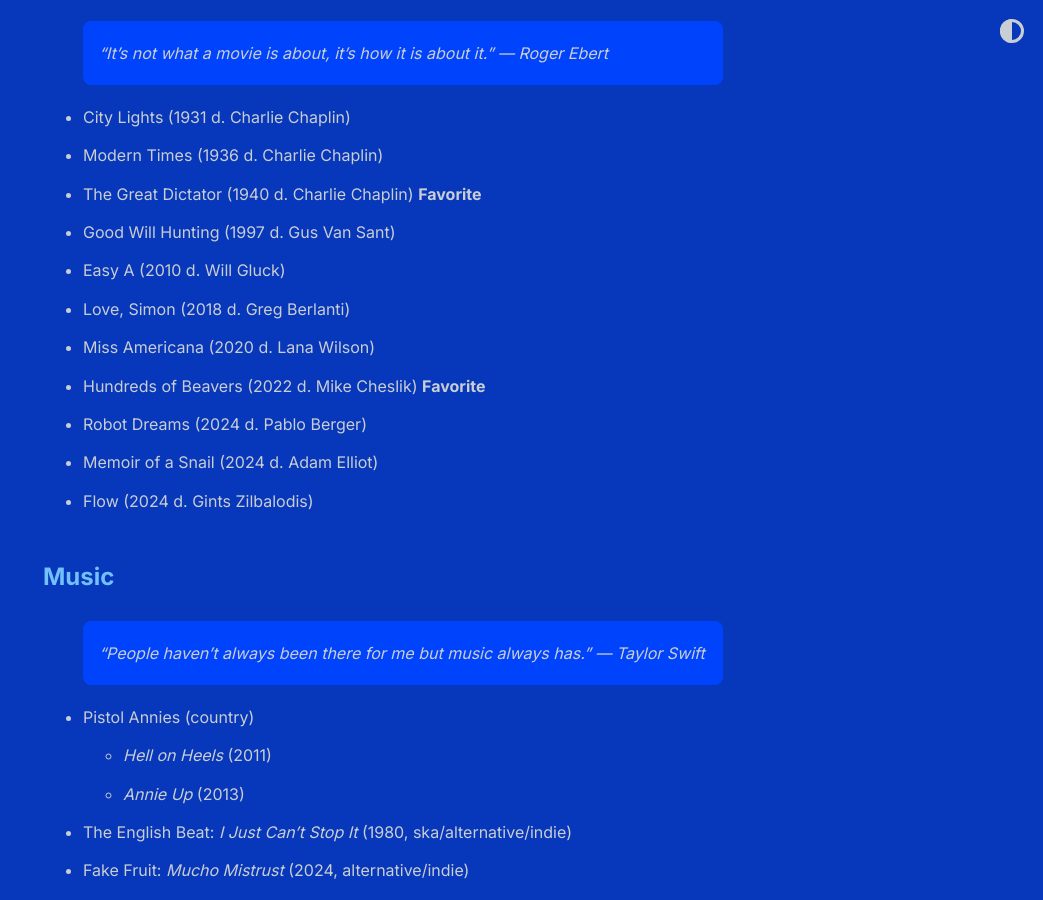
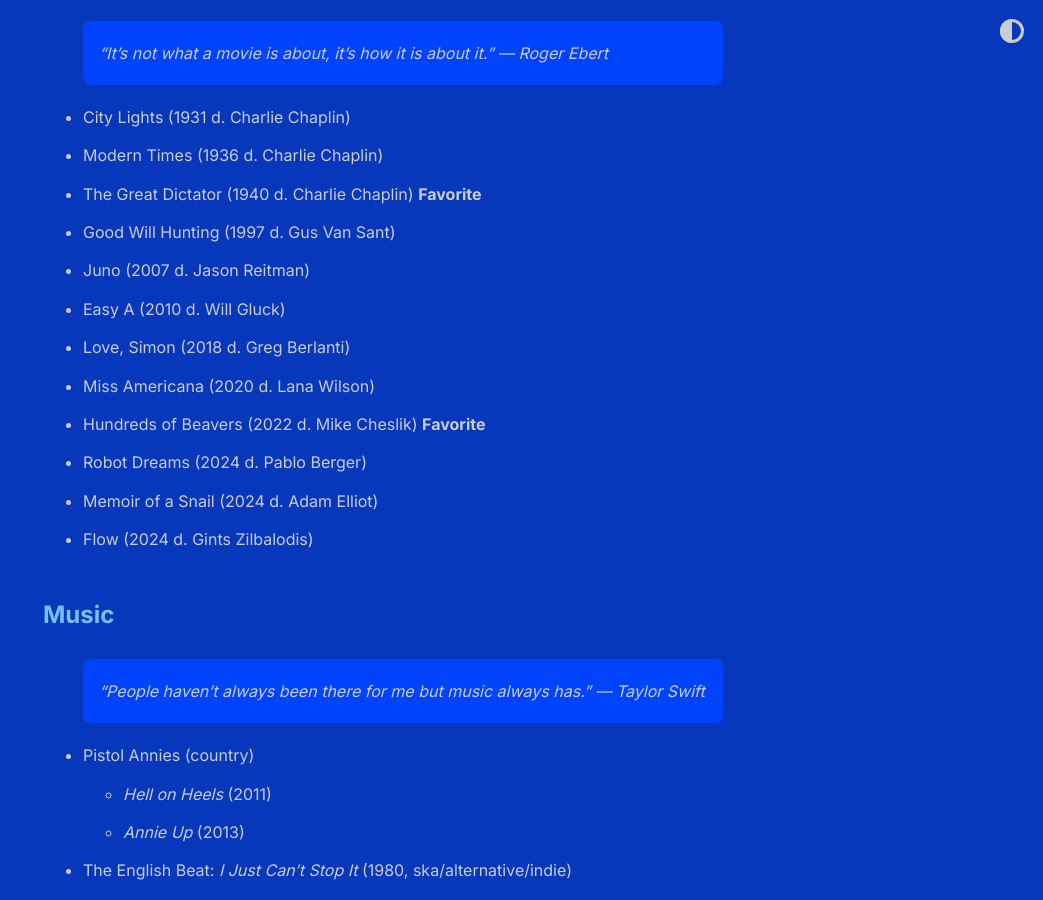
Before and after one commit to shihankanungo/shihankanungo.github.io, a Jekyll site: the page built from wrapped.md, in a window 1280 px wide and 900 px high, scrolled down 363 px. Shown: the whole window, without its empty margins (237-1280 px from the left). Built offline with Jekyll 4.4.1, drawn with Linux system fonts in a browser that asks for light colours.

Commit message:
Update wrapped.md

```diff
--- a/wrapped.md
+++ b/wrapped.md
@@ -12,6 +12,7 @@
 - Modern Times (1936 d. Charlie Chaplin)
 - The Great Dictator (1940 d. Charlie Chaplin) **Favorite**
 - Good Will Hunting (1997 d. Gus Van Sant)
+- Juno (2007 d. Jason Reitman)
 - Easy A (2010 d. Will Gluck)
 - Love, Simon (2018 d. Greg Berlanti)
 - Miss Americana (2020 d. Lana Wilson)
```
